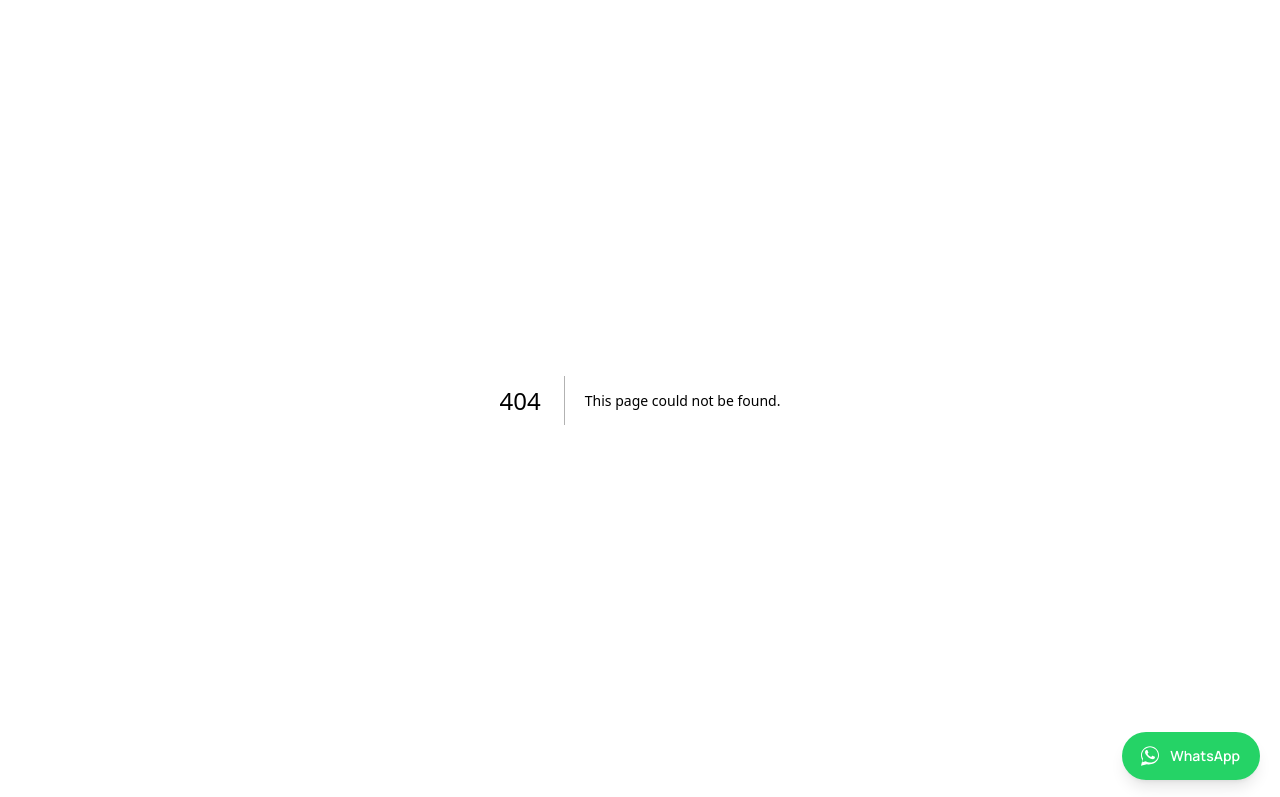
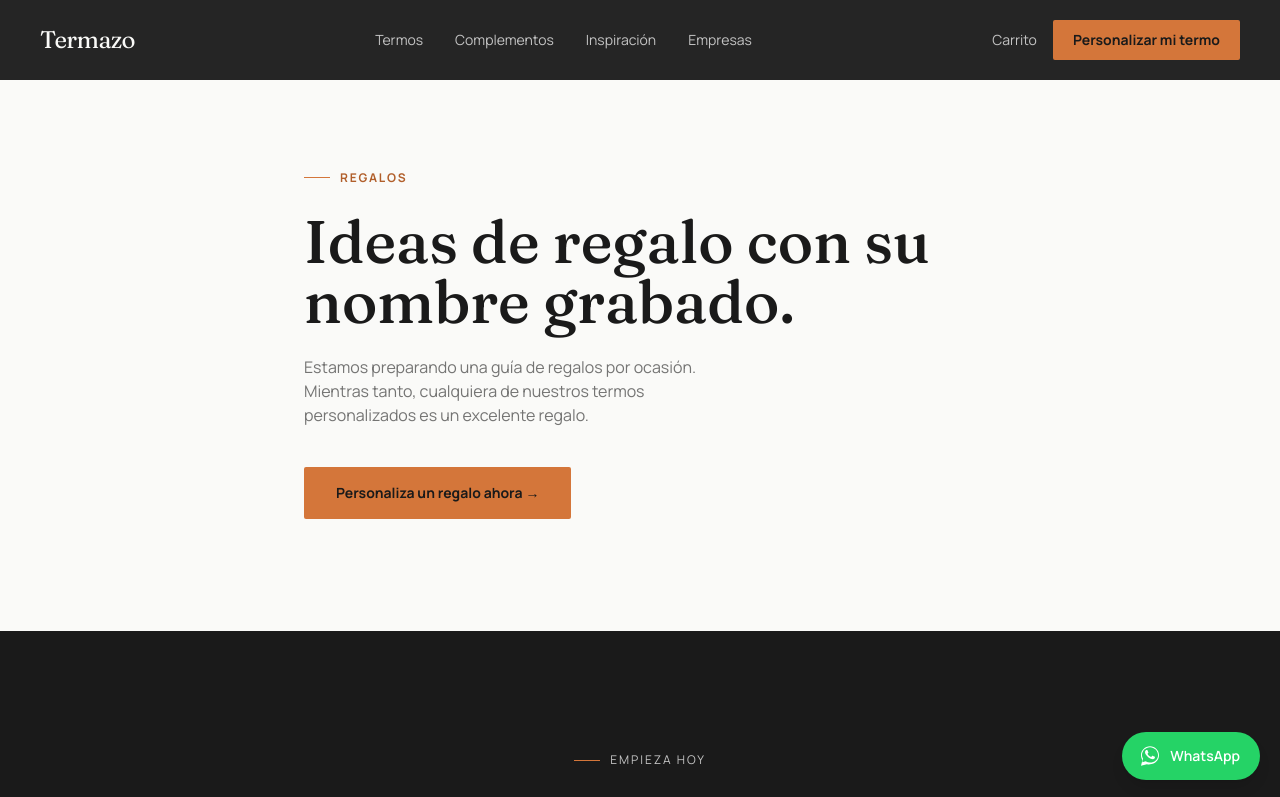
Before and after one commit to figmar1812-boop/Termazo, a Next.js app: page /regalos in a window 1280 px wide. Before the commit this address had no page. Shown: the top 797 px of the page. Built offline with nearby package versions, Linux system fonts and the light colour scheme.

Commit message:
arquitectura general: header, footer y paginas nuevas

```diff
--- /dev/null
+++ b/app/empresas/page.tsx
@@ -0,0 +1,22 @@
+import Navbar from "@/components/Navbar";
+import Empresas from "@/components/Empresas";
+import CtaFinalYFooter from "@/components/CtaFinalYFooter";
+import type { Metadata } from "next";
+
+export const metadata: Metadata = {
+  title: "Termos para empresas | Termazo",
+  description:
+    "Termos personalizados con grabado láser para empresas. Regalos corporativos, eventos y onboarding desde 10 piezas.",
+};
+
+export default function EmpresasPage() {
+  return (
+    <main>
+      <Navbar />
+      <div className="pt-20">
+        <Empresas />
+      </div>
+      <CtaFinalYFooter />
+    </main>
+  );
+}
--- /dev/null
+++ b/app/nosotros/page.tsx
@@ -0,0 +1,36 @@
+import Navbar from "@/components/Navbar";
+import CtaFinalYFooter from "@/components/CtaFinalYFooter";
+import type { Metadata } from "next";
+
+export const metadata: Metadata = {
+  title: "Nosotros | Termazo",
+  description: "Conoce la historia de Termazo, grabado láser hecho en México.",
+};
+
+export default function NosotrosPage() {
+  return (
+    <main>
+      <Navbar />
+      <section className="px-6 md:px-10 pt-40 pb-28 min-h-[50vh] flex items-center">
+        <div className="mx-auto max-w-7xl">
+          <span className="eyebrow text-cobre-dim font-bold mb-6">Nosotros</span>
+          <h1 className="font-display font-medium text-4xl md:text-6xl max-w-2xl mb-6">
+            No es cualquier termo. Es tu Termazo.
+          </h1>
+          <p className="text-grafito/60 max-w-md mb-10">
+            Estamos escribiendo nuestra historia. Muy pronto vas a poder leer
+            aquí quiénes somos, por qué nació Termazo, y todo lo que
+            necesitas saber sobre envíos, pagos y cambios.
+          </p>
+          <a
+            href="/personaliza"
+            className="inline-flex items-center gap-3 bg-cobre text-grafito font-bold px-8 py-4 rounded-sm text-sm hover:bg-cobre-dim transition-colors"
+          >
+            Personaliza tu termo →
+          </a>
+        </div>
+      </section>
+      <CtaFinalYFooter />
+    </main>
+  );
+}
--- /dev/null
+++ b/app/regalos/page.tsx
@@ -0,0 +1,36 @@
+import Navbar from "@/components/Navbar";
+import CtaFinalYFooter from "@/components/CtaFinalYFooter";
+import type { Metadata } from "next";
+
+export const metadata: Metadata = {
+  title: "Regalos personalizados | Termazo",
+  description: "Ideas de regalo personalizado con grabado láser. Próximamente.",
+};
+
+export default function RegalosPage() {
+  return (
+    <main>
+      <Navbar />
+      <section className="px-6 md:px-10 pt-40 pb-28 min-h-[50vh] flex items-center">
+        <div className="mx-auto max-w-7xl">
+          <span className="eyebrow text-cobre-dim font-bold mb-6">Regalos</span>
+          <h1 className="font-display font-medium text-4xl md:text-6xl max-w-2xl mb-6">
+            Ideas de regalo con su nombre grabado.
+          </h1>
+          <p className="text-grafito/60 max-w-md mb-10">
+            Estamos preparando una guía de regalos por ocasión. Mientras
+            tanto, cualquiera de nuestros termos personalizados es un
+            excelente regalo.
+          </p>
+          <a
+            href="/personaliza"
+            className="inline-flex items-center gap-3 bg-cobre text-grafito font-bold px-8 py-4 rounded-sm text-sm hover:bg-cobre-dim transition-colors"
+          >
+            Personaliza un regalo ahora →
+          </a>
+        </div>
+      </section>
+      <CtaFinalYFooter />
+    </main>
+  );
+}
```
